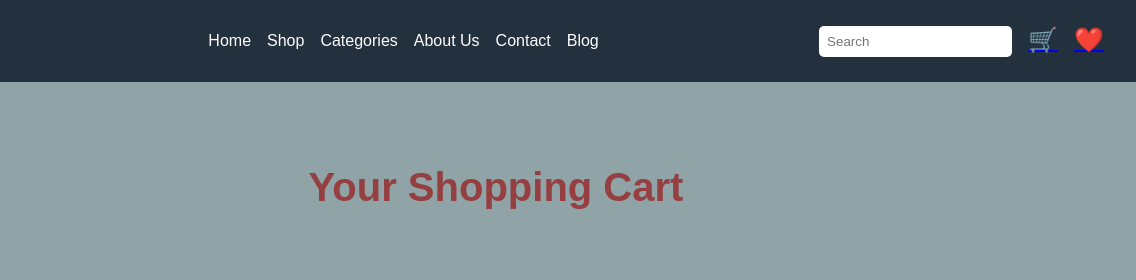
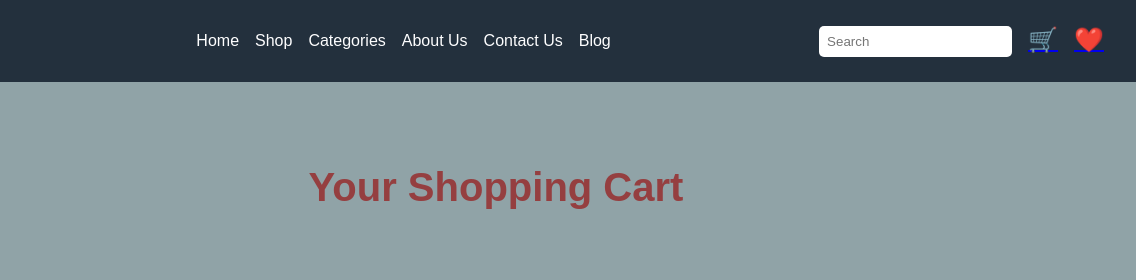
Before and after one commit to Bhikhu-Ghanghar/ecom-web, a plain HTML site: page cart.html in a window 1280 px wide. Shown: the top 280 px of the page, 144-1280 px from the left. Drawn offline with nearby package versions, Linux system fonts and the light colour scheme.

Commit message:
Update cart.html

```diff
--- a/cart.html
+++ b/cart.html
@@ -9,18 +9,23 @@
     <script src="js/script.js" defer></script>
 </head>
 <body>
-    <!-- ========= header section ========= -->
-    <header>
+     <!-- ========== header =========== -->
+    <header class="header" id="header">
         <div class="logo">
             <img src="images/logo-.jpg" alt="logo">
         </div>
-        <nav>
-            <ul>
+        <nav class="navbar">
+            <div class="menu-icon" onclick="toggleMenu()">
+                <div class="bar1"></div>
+                <div class="bar2"></div>
+                <div class="bar3"></div>
+            </div>
+            <ul class="nav-links" id="navLinks">
                 <li><a href="index.html">Home</a></li>
                 <li><a href="shop.html">Shop</a></li>
                 <li><a href="category.html">Categories</a></li>
                 <li><a href="about.html">About Us</a></li>
-                <li><a href="contact.html">Contact</a></li>
+                <li><a href="contact.html">Contact Us</a></li>
                 <li><a href="blog.html">Blog</a></li>
             </ul>
         </nav>
@@ -30,6 +35,7 @@
             <a href="#" class="icon">❤️</a>
         </div>
     </header>
+
 
     <!-- ======== cart section ========= -->
     <main>
```
